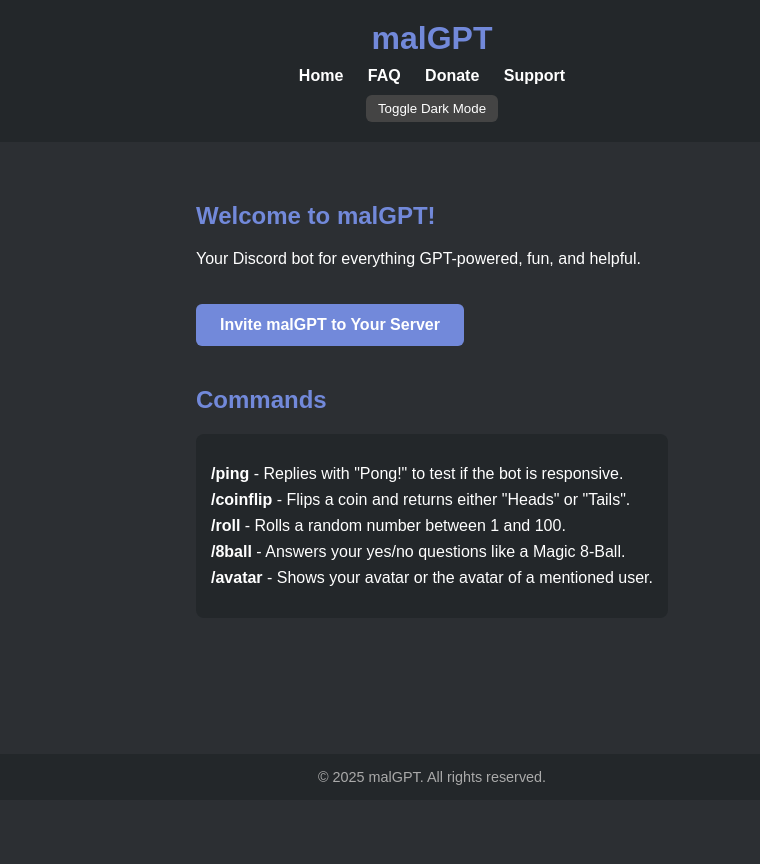
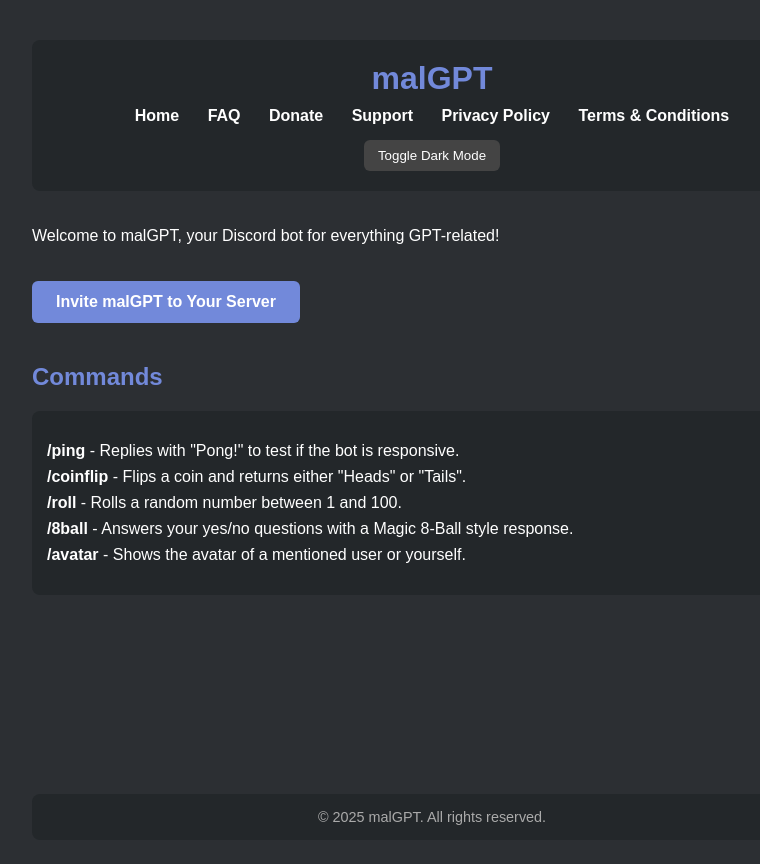
Before and after one commit to maliinitas/malGPT-website, a plain HTML site: page index.html in a window 1280 px wide. Shown: the whole page, without its empty margins (208-968 px from the left). Before the commit the page ends 800 px from the top, so only its background shows below. Drawn offline with Linux system fonts and the light colour scheme.

Commit message:
Update index.html

```diff
--- a/index.html
+++ b/index.html
@@ -17,9 +17,10 @@
     }
 
     body {
-      margin: 0;
-      padding: 0;
       font-family: Arial, sans-serif;
+      max-width: 800px;
+      margin: 40px auto;
+      padding: 0 20px;
       background: var(--bg-dark);
       color: var(--text-dark);
       display: flex;
@@ -29,13 +30,14 @@
 
     header {
       background: var(--section-bg-dark);
+      padding: 20px;
       text-align: center;
-      padding: 20px;
+      border-radius: 8px;
+      margin-bottom: 20px;
     }
 
     header h1 {
       margin: 0;
-      font-size: 2rem;
       color: var(--highlight-dark);
     }
 
@@ -45,7 +47,7 @@
 
     nav a {
       color: var(--text-dark);
-      margin: 0 10px;
+      margin: 0 12px;
       text-decoration: none;
       font-weight: bold;
     }
@@ -55,8 +57,8 @@
     }
 
     #darkModeToggle {
-      margin-top: 10px;
-      padding: 6px 12px;
+      margin-top: 15px;
+      padding: 8px 14px;
       background: #444;
       color: #fff;
       border: none;
@@ -66,9 +68,6 @@
 
     main {
       flex: 1;
-      padding: 40px 20px;
-      max-width: 800px;
-      margin: 0 auto;
     }
 
     h2 {
@@ -112,6 +111,8 @@
       text-align: center;
       padding: 15px;
       font-size: 0.9em;
+      margin-top: 40px;
+      border-radius: 8px;
     }
   </style>
 </head>
@@ -123,15 +124,21 @@
       <a href="faq.html">FAQ</a>
       <a href="donate.html">Donate</a>
       <a href="support.html">Support</a>
+      <a href="privacy.html">Privacy Policy</a>
+      <a href="terms.html">Terms &amp; Conditions</a>
     </nav>
     <button id="darkModeToggle">Toggle Dark Mode</button>
   </header>
 
   <main>
-    <h2>Welcome to malGPT!</h2>
-    <p>Your Discord bot for everything GPT-powered, fun, and helpful.</p>
+    <p>Welcome to malGPT, your Discord bot for everything GPT-related!</p>
 
-    <a href="https://discord.com/oauth2/authorize?client_id=1378946485747712030&permissions=67584&scope=bot%20applications.commands" target="_blank" class="invite-button">
+    <a
+      href="https://discord.com/oauth2/authorize?client_id=1378946485747712030&permissions=67584&scope=bot%20applications.commands"
+      target="_blank"
+      rel="noopener noreferrer"
+      class="invite-button"
+    >
       Invite malGPT to Your Server
     </a>
 
@@ -141,8 +148,8 @@
         <li><strong>/ping</strong> - Replies with "Pong!" to test if the bot is responsive.</li>
         <li><strong>/coinflip</strong> - Flips a coin and returns either "Heads" or "Tails".</li>
         <li><strong>/roll</strong> - Rolls a random number between 1 and 100.</li>
-        <li><strong>/8ball</strong> - Answers your yes/no questions like a Magic 8-Ball.</li>
-        <li><strong>/avatar</strong> - Shows your avatar or the avatar of a mentioned user.</li>
+        <li><strong>/8ball</strong> - Answers your yes/no questions with a Magic 8-Ball style response.</li>
+        <li><strong>/avatar</strong> - Shows the avatar of a mentioned user or yourself.</li>
       </ul>
     </div>
   </main>
```
